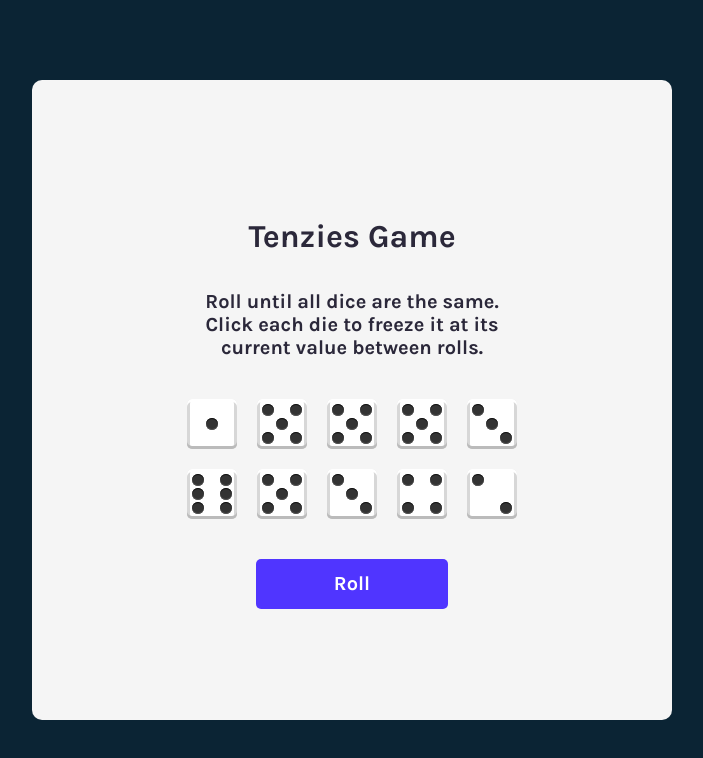
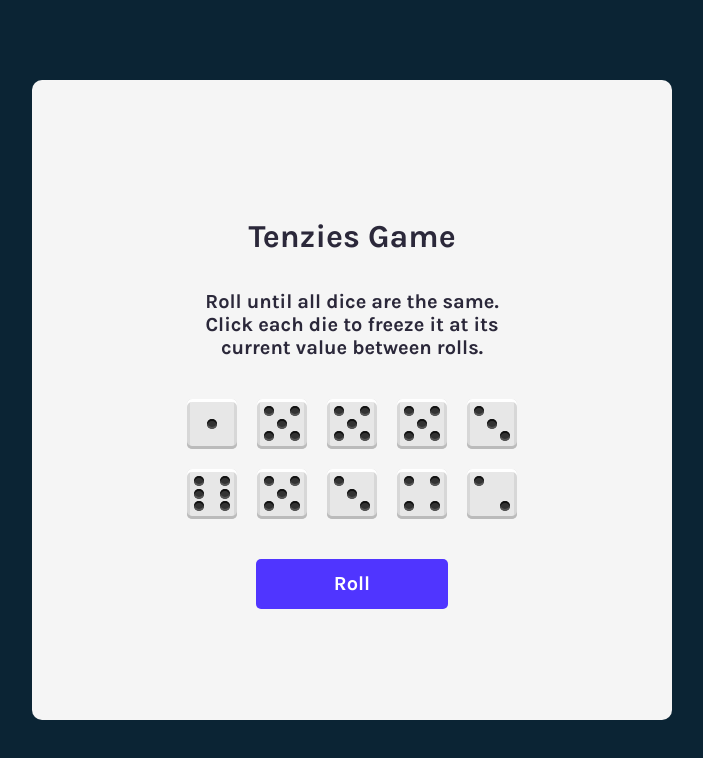
Before and after one commit to TwickE/TenziesGame, a React (Vite) app: page / in a window 1280 px wide. Shown: the top 758 px of the page, without its empty margins (288-991 px from the left). Built offline with nearby package versions, Linux system fonts and the light colour scheme.

Commit message:
Update to the Die styling

```diff
--- a/src/Die.jsx
+++ b/src/Die.jsx
@@ -1,26 +1,16 @@
 function Die(props) {
-    const styles = {
-        backgroundColor: props.isHeld ? "#59E391" : "white"
+    const faceStyles = {
+        backgroundColor: props.isHeld ? "#59E391" : "#e7e7e7",
+        boxShadow: props.isHeld ? "inset 0 3px #d7ffde, inset 0 -3px #66ae73, inset 3px 0 #96ce9a, inset -3px 0 #96ce9a" : "inset 0 3px white, inset 0 -3px #bbbbbb, inset 3px 0 #d7d7d7, inset -3px 0 #d7d7d7"
     }
 
     const pip = () => <span className="pip"></span>
 
-
     return (
-        <div style={styles} className="die-face" onClick={props.handleClick}>
+        <div style={faceStyles} className="die-face" onClick={props.handleClick}>
             {Array.from({ length: props.value }).map((_, i) => pip())}
         </div>
     )
 }
 
 export default Die
-/* function Die(props) {
-    const styles = {
-        backgroundColor: props.isHeld ? "#59E391" : "white"
-    }
-    return (
-        <button style={styles} className="Die" onClick={props.handleClick}>{props.value}</button>
-    )
-}
-
-export default Die */
--- a/src/index.css
+++ b/src/index.css
@@ -49,15 +49,10 @@ main {
 		"d . b";
 	grid-template-rows: repeat(3, 1fr);
 	grid-template-columns: repeat(3, 1fr);
-
 	flex: 0 0 auto;
-	padding: 4px;
+	padding: 6px;
 	width: 50px;
 	height: 50px;
-
-	background-color: #e7e7e7;
-	box-shadow: inset 0 3px white, inset 0 -3px #bbb, inset 3px 0 #d7d7d7,
-		inset -3px 0 #d7d7d7;
 	border-radius: 10%;
 }
 
@@ -65,11 +60,11 @@ main {
 	display: block;
 	align-self: center;
 	justify-self: center;
-	width: 12px;
-	height: 12px;
+	width: 10px;
+	height: 10px;
 	border-radius: 50%;
 	background-color: #333;
-	box-shadow: inset 0 1px #111, inset 0 -1px #555;
+	box-shadow: inset 0 2px #111, inset 0 -2px #555;
 }
 
 .pip:nth-child(2) {
```
